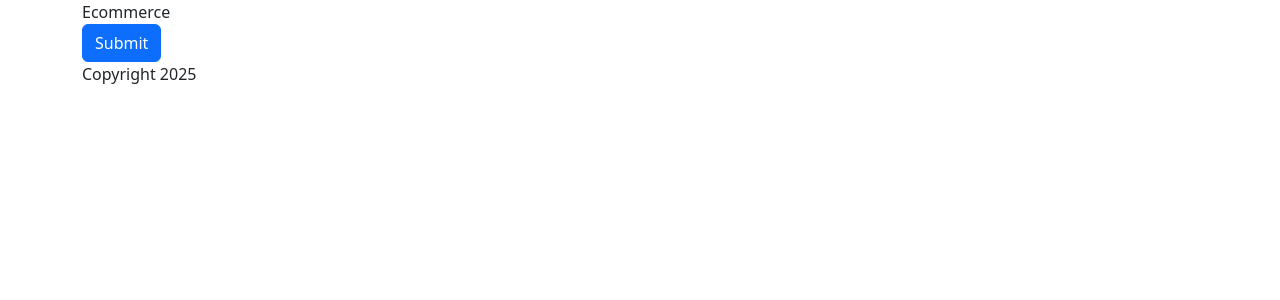
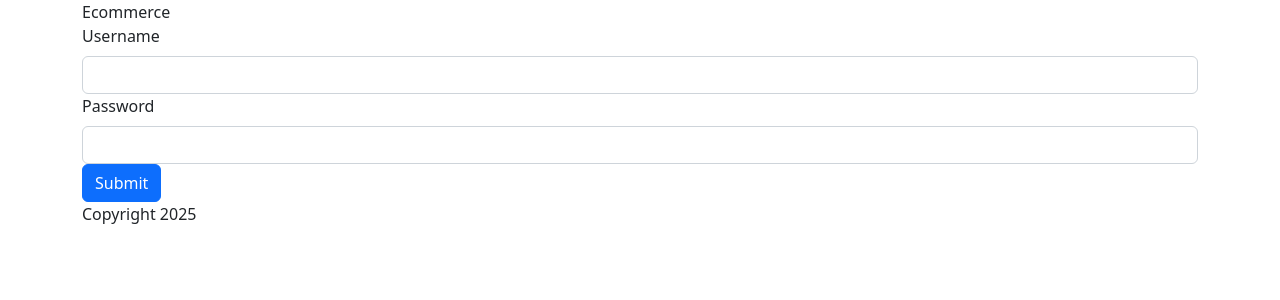
Before and after one commit to Objective-Enterprises/guided-2025-03-08, a React (Create React App) app: page / in a window 1280 px wide. Shown: the top 300 px of the page. Built offline with nearby package versions, Linux system fonts and the light colour scheme; the HTML template or start-up script is replaced by a standard one.

Commit message:
Display alert message

```diff
--- a/src/components/AlertMessage.js
+++ b/src/components/AlertMessage.js
@@ -0,0 +1,9 @@
+import { Alert } from 'react-bootstrap'
+
+export default function AlertMessage (props) {
+  return (
+    <Alert variant='danger'>
+      {props.children}
+    </Alert>
+  )
+}
--- a/src/pages/LoginPage.js
+++ b/src/pages/LoginPage.js
@@ -1,9 +1,37 @@
 import { Button, Container, Form } from 'react-bootstrap'
+import { useState } from 'react'
+import AlertMessage from '../components/AlertMessage'
 
 export default function LoginPage () {
+  const [username, setUsername] = useState('')
+  const [password, setPassword] = useState('')
+  const [error, setError] = useState()
+  function handleUsernameChange (event) {
+    setUsername(event.target.value)
+  }
+  function handlePasswordChange (event) {
+    setPassword(event.target.value)
+  }
+  function handleSubmit (event) {
+    event.preventDefault()
+    if (username === '') {
+      setError('Username is required')
+      return
+    }
+  }
+  const alert = error && <AlertMessage>{error}</AlertMessage>
   return (
     <Container>
-      <Form>
+      {alert}
+      <Form onSubmit={handleSubmit}>
+        <Form.Group>
+          <Form.Label>Username</Form.Label>
+          <Form.Control value={username} onChange={handleUsernameChange} />
+        </Form.Group>
+        <Form.Group>
+          <Form.Label>Password</Form.Label>
+          <Form.Control value={password} onChange={handlePasswordChange} />
+        </Form.Group>
         <Button type='submit'>Submit</Button>
       </Form>
     </Container>
```
